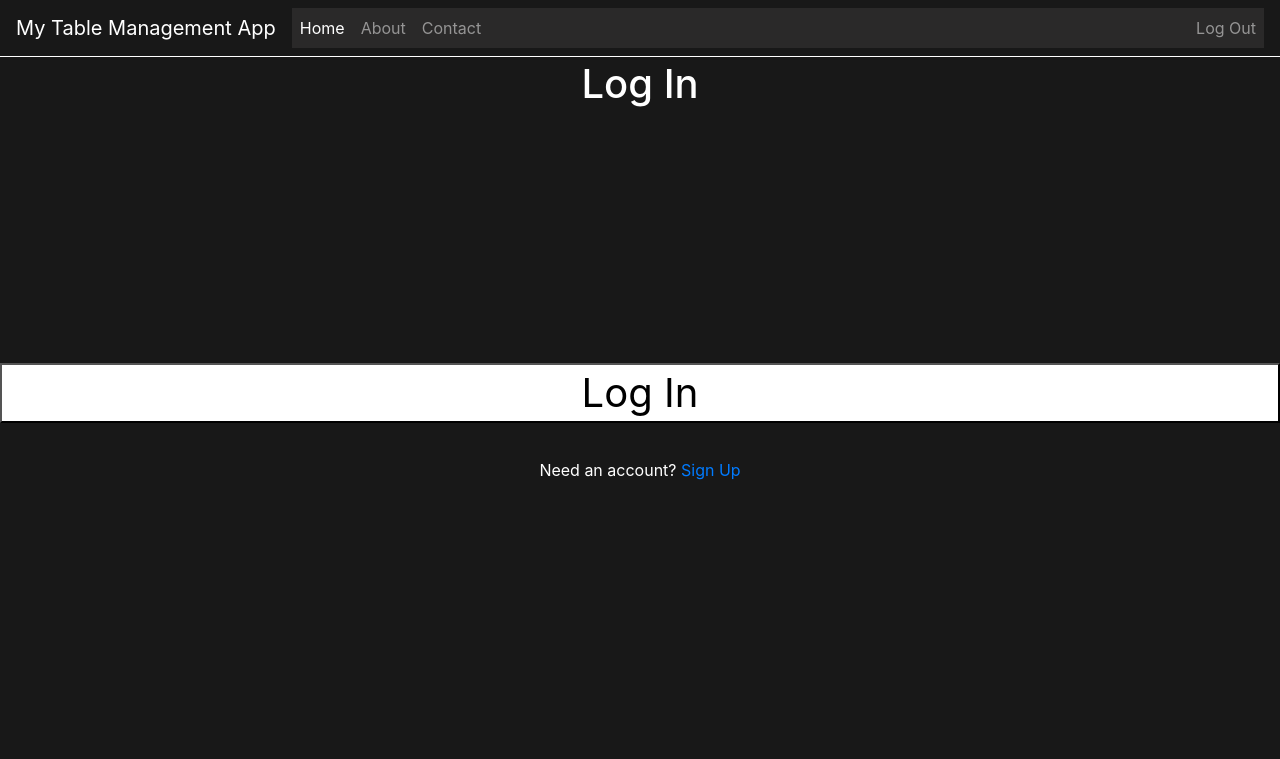
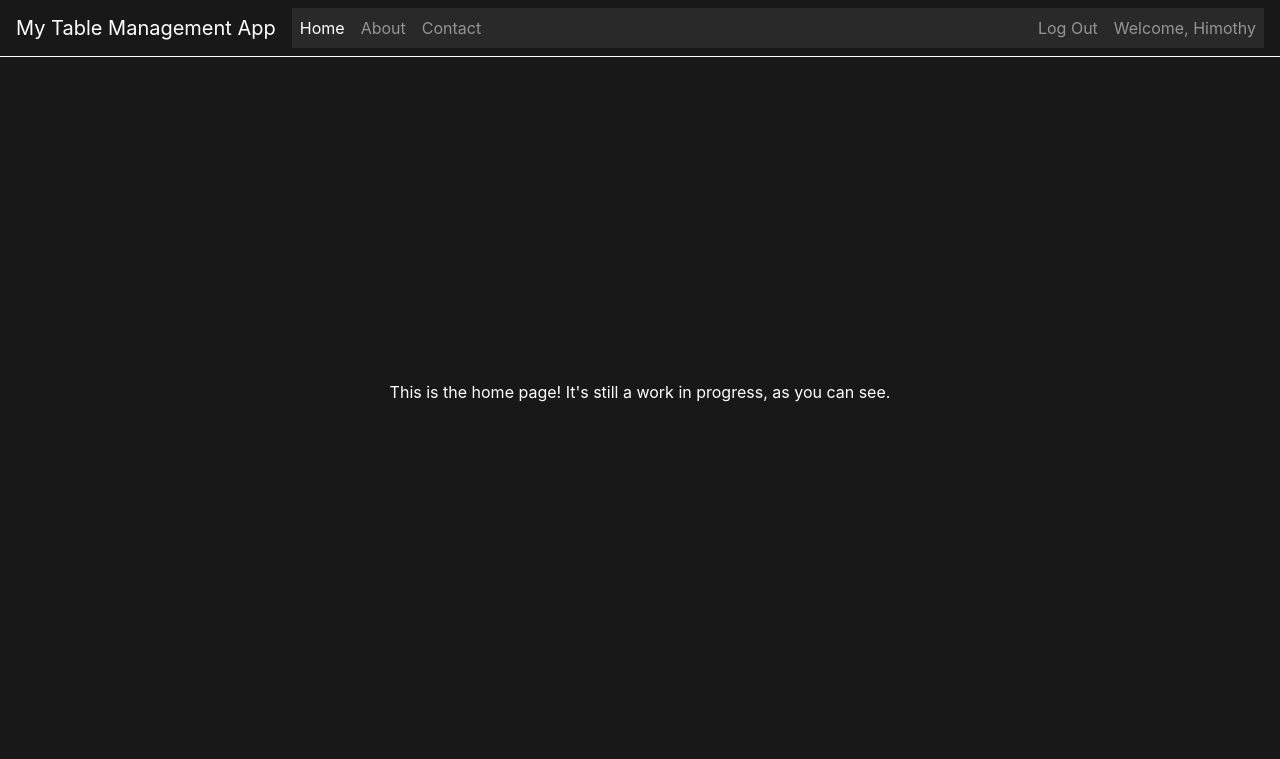
Before and after one commit to Zokibi/Group-6---Fall2024, a Django app: page / in a window 1280 px wide. Shown: the top 759 px of the page. Run offline with Django 5.2, Linux system fonts and the light colour scheme; a user stored in the database is signed in; some libraries are stand-ins or nearby versions.

Commit message:
Navbar now displays username when logged in

```diff
--- a/Table Management Software/TableManagementSoftware/TMS/static/css/navbar.css
+++ b/Table Management Software/TableManagementSoftware/TMS/static/css/navbar.css
@@ -10,6 +10,11 @@
     background-color: rgb(42, 41, 41);
     display: flex;
     justify-content: space-between;
+}
+.nav-info{
+    display: flex;
+    flex-direction: row;
+
 }
 
 @media (max-width: 992px) {
--- a/Table Management Software/TableManagementSoftware/TMS/static/css/sign_in.css
+++ b/Table Management Software/TableManagementSoftware/TMS/static/css/sign_in.css
@@ -36,6 +36,10 @@ body {
   height: 700px;
   width: 700px;
   padding: 10px;
+}
+.wrapper-home {
+  height: 700px;
+  width: 700px;
 }
 form {
   height: 100%;
@@ -89,6 +93,10 @@ input[type="checkbox"] {
 p {
   color: white;
 }
+.wrapper-about>ul, .wrapper-about>h2 {
+  color: white;
+  margin-left: right;
+}
 
 @media (max-width: 700px), (max-height: 1000px) {
   html {
@@ -98,7 +106,7 @@ p {
     background-image: none;
     background-color: rgb(24, 24, 24);
   }
-  .wrapper-login, .wrapper-signup, .wrapper-about {
+  .wrapper {
     width: 100vw;
     height: 90vh;
     background-color: rgb(24, 24, 24);
@@ -106,6 +114,7 @@ p {
     display: flex;
     flex-direction: column;
     align-items: center;
+    justify-content: center;
   }
   form {
     height: 90vh;
--- a/Table Management Software/TableManagementSoftware/TMS/templates/about.html
+++ b/Table Management Software/TableManagementSoftware/TMS/templates/about.html
@@ -21,7 +21,7 @@
         <li>Isaiah Dillard - Developer</li>
         <li>Jacob Sparks - Tester</li>
         <li>Yifan Gao - Writer</li>
-        <li>Anthony Gilliam</li>
+        <li>Anthony Gilliam - Project Manager</li>
     </ul>
     </div>
 
--- a/Table Management Software/TableManagementSoftware/TMS/templates/base.html
+++ b/Table Management Software/TableManagementSoftware/TMS/templates/base.html
@@ -30,7 +30,7 @@
       <div class="collapse navbar-collapse" id="navbarNav">
         <ul class="navbar-nav">
           <li class="nav-item active">
-            <a class="nav-link" href="/">Home</a>
+            <a class="nav-link" href="{% url 'home' %}">Home</a>
           </li>
           <li class="nav-item">
             <a class="nav-link" href="{% url 'about' %}">About</a>
@@ -44,11 +44,14 @@
           <li class="nav-item">
             <a href="{% url 'logout' %}" class="nav-link">Log Out</a>
           </li>
+          <li class="nav-item">
+            <a href="" class="nav-link">Welcome, {{user.username}}</a>
+          </li>
           {% else %}
           <li class="nav-item">
             <a href="{% url 'login' %}" class="nav-link">Log In</a>
           </li>
-          <li class="nav-item">
+          <li class="nav-item nav-info">
             <a href="{% url 'signup' %}" class="nav-link">Sign Up</a>
           </li>
           {% endif %}
--- /dev/null
+++ b/Table Management Software/TableManagementSoftware/TMS/templates/home.html
@@ -0,0 +1,15 @@
+{% extends "base.html" %}
+{% load static %}
+{% block styles %}
+<link rel="stylesheet" href="{% static 'css/sign_in.css' %}">
+{% endblock styles %}
+{% block title %}
+Restaurant Profile Page
+{% endblock %}
+{% block content %}
+
+<div class="wrapper-home wrapper">
+    <p>This is the home page! It's still a work in progress, as you can see.</p>
+</div>
+
+{% endblock %}
--- a/Table Management Software/TableManagementSoftware/TMS/views.py
+++ b/Table Management Software/TableManagementSoftware/TMS/views.py
@@ -4,6 +4,7 @@ from django.contrib import messages
 from django.shortcuts import render, redirect
 from django.contrib import messages
 from django.contrib.auth import login, logout
+from django.contrib.auth.models import User
 
 from .forms import CreateUserForm, CreateLoginForm, SaveRestaurantProfile
 
@@ -12,7 +13,7 @@ from .models import *
 
 # Create your views here.
 def home(request):
-    return render(request, "login.html") # renders the login template in templates folder
+    return render(request, "home.html") # renders the login template in templates folder
 
 def login_view(request):
     form = CreateLoginForm()
@@ -32,18 +33,31 @@ def signup_view(request):
 
     if request.method == 'POST':
         form = CreateUserForm(request.POST)
+
+
+        username = request.POST['username']
+        email = request.POST['email']
+        password1 = request.POST['password1']
+        password2 = request.POST['password2']
+
         if form.is_valid():
             login(request, form.save())
             user = form.cleaned_data.get('username')
             messages.success(request, 'Account created for user ' + user)
             return redirect("about")
         else:
+            if password1 != password2:
+                messages.info(request, 'Passwords do not match')
+            elif User.objects.filter(username=username).exists():
+                messages.info(request, 'Username already in use')
+            elif User.objects.filter(email=email).exists():
+                messages.info(request, 'Email already in use')
             form = CreateUserForm()
     return render(request, 'sign_up.html', {'form':form})  # Render sign-up page on GET request
 
 def logout_view(request):
     logout(request)
-    return redirect('about')
+    return redirect('home')
 
 def about_view(request):
     return render(request, "about.html")
```
Also changed, not shown: Table Management Software/TableManagementSoftware/TMS/templates/items.html (deleted), Table Management Software/TableManagementSoftware/db.sqlite3.
